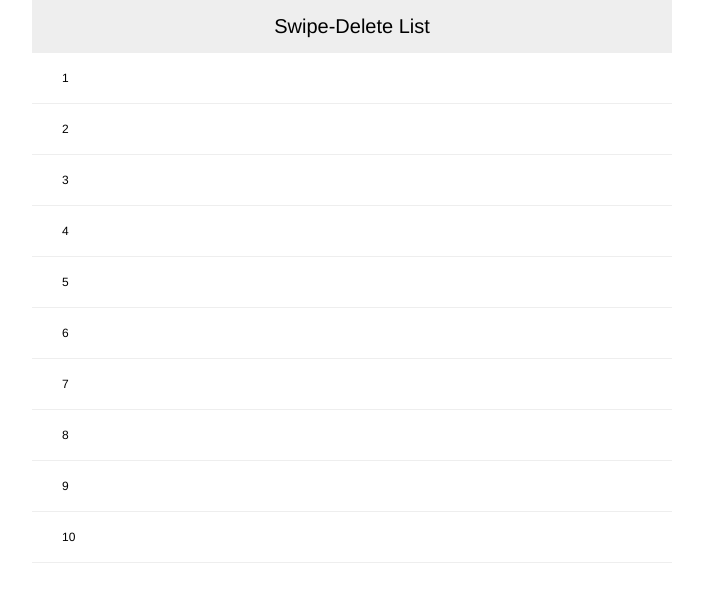
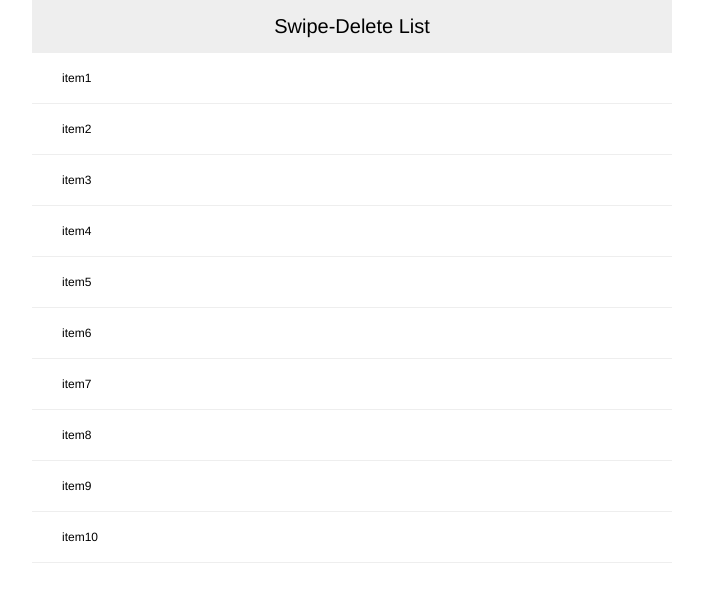
Before and after one commit to ygtzz/swipe-to-delete-demo, a plain HTML site: page index.html in a window 1280 px wide. Shown: the whole page, without its empty margins (288-991 px from the left). Drawn offline with Linux system fonts and the light colour scheme.

Commit message:
fix data

```diff
--- a/index.html
+++ b/index.html
@@ -89,10 +89,10 @@
     <script>
     var json = [1,2,3,4,5,6,7,8,9,10].map(function(item){
         return {
-            text:item,
-            edit:'edit',
-            mark:'mark',
-            delete:'delete'
+            text:'item' + item,
+            edit:'编辑',
+            mark:'标记未读',
+            delete:'删除'
         }
     });
 
```
